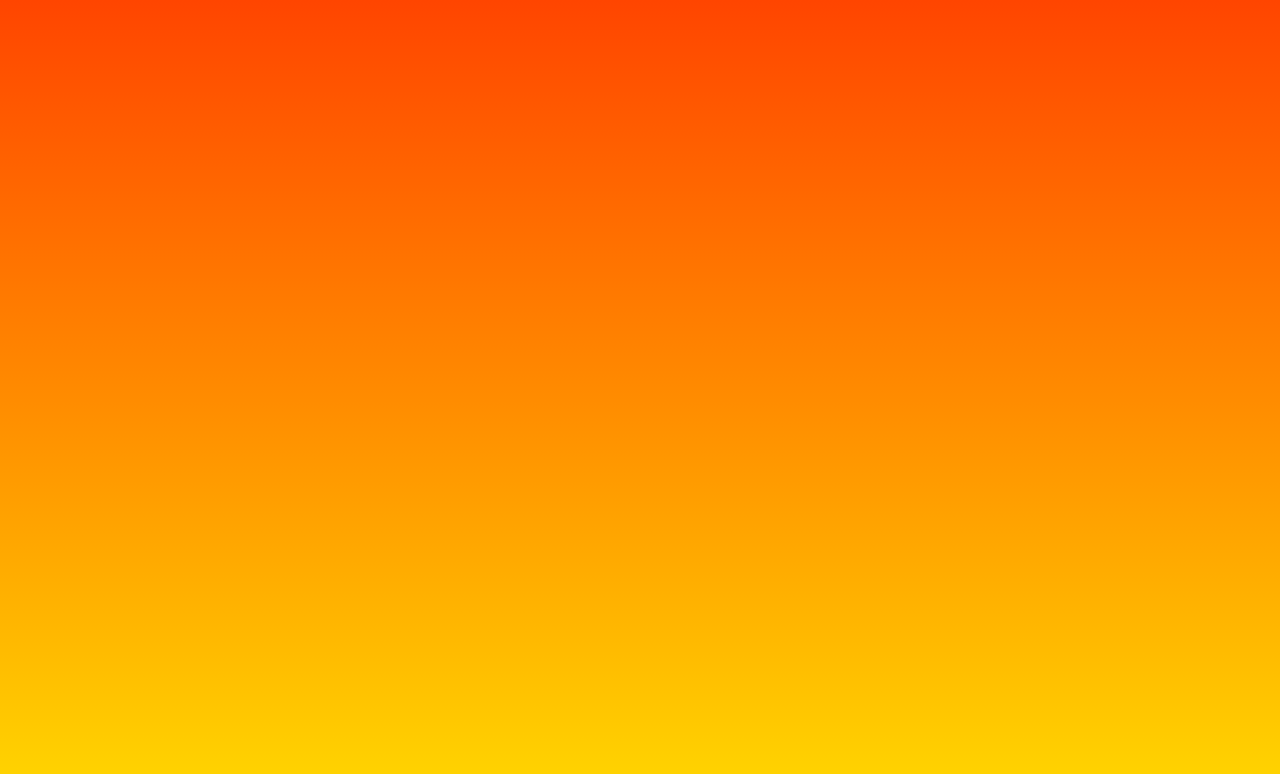
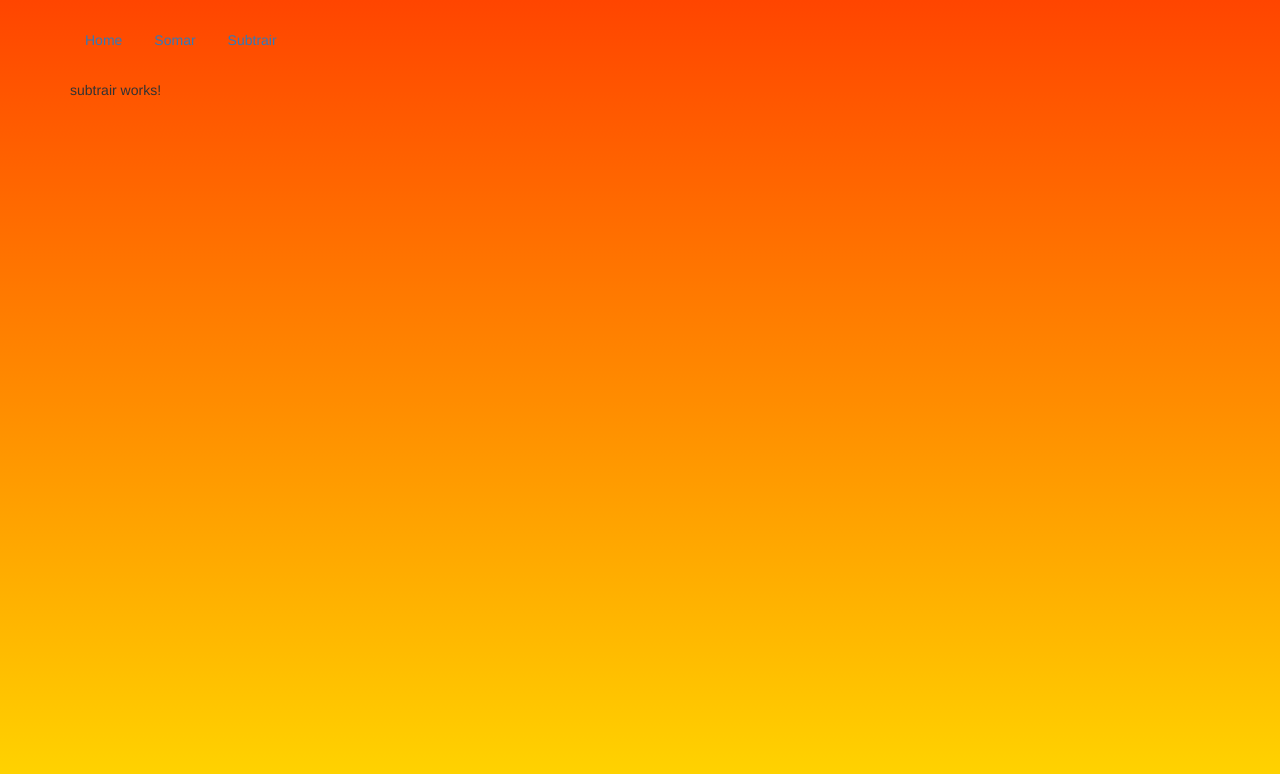
Before and after one commit to anderrf/exemploAngular, an Angular app: page /subtrair in a window 1280 px wide. Shown: the top 774 px of the page. Built offline with nearby package versions, Linux system fonts and the light colour scheme.

Commit message:
Correção de module subtrair

```diff
--- a/src/app/app.component.html
+++ b/src/app/app.component.html
@@ -3,6 +3,7 @@
         <ul class="nav nav-pills">
             <li role="presentation"><a href="index">Home</a></li>
             <li role="presentation"><a href="somar">Somar</a></li>
+            <li role="presentation"><a href="subtrair">Subtrair</a></li>
         </ul>
     </div>
 </div>
--- a/src/app/subtrair/subtrair.module.ts
+++ b/src/app/subtrair/subtrair.module.ts
@@ -10,7 +10,7 @@ import { SubtrairComponent } from './components/subtrair';
     CommonModule
   ],
   exports: [
-    SubtrairModule
+    SubtrairComponent
   ]
 })
 export class SubtrairModule { }
```
